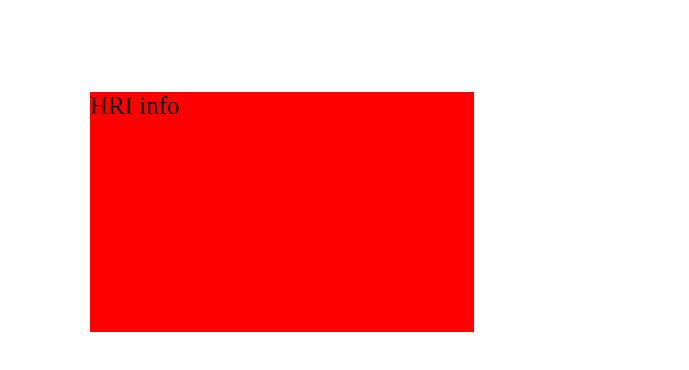
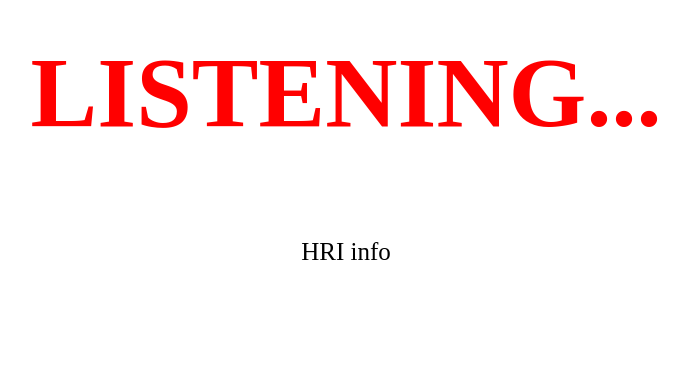
Before and after one commit to dvargasfr/rosbridge_basic, a plain HTML site: page src/index.html in a window 1280 px wide. Shown: the part 148-518 px from the top of the page, without its empty margins (294-983 px from the left). Drawn offline with Linux system fonts and the light colour scheme.

Commit message:
web for hri sciroc

```diff
--- a/src/css/index.css
+++ b/src/css/index.css
@@ -5,9 +5,17 @@ html, body {
 
 #hri_text {
   position: absolute;
-  width: 30%;
-  height: 30%;
+  top: 50%;
+  left: 50%;
+  transform: translate(-50%, -50%);
+}
+
+#is_listening_text {
+  position: absolute;
   top: 30%;
-  left: 30%;
-  background-color: red;
+  left: 50%;
+  transform: translate(-50%, -50%);
+  font-size: 100px;
+  font-weight: bold;
+  color: red;
 }
--- a/src/index.html
+++ b/src/index.html
@@ -18,6 +18,7 @@
 </head>
 
 <body>
+  <div id="is_listening_text">LISTENING...</div>
   <div id="hri_text">HRI info</div>
 
   <script>
@@ -46,10 +47,26 @@
       messageType : 'std_msgs/String'
     });
 
+    var is_listening = new ROSLIB.Topic({
+      ros : ros,
+      name : '/is_listening',
+      messageType : 'std_msgs/Bool'
+    });
+
     hri_listener.subscribe(function(message) {
       cnt++;
-      console.log('Received message on ' + hri_listener.name + ': ' + message.data + " - " + cnt);
       document.getElementById("hri_text").innerHTML = message.data + " " + cnt;
+    });
+
+    is_listening.subscribe(function(message) {
+      console.log('Received message on ' + is_listening.name + ': ' + message.data);
+      if (message.data == true){
+        console.log('true processed');
+        document.getElementById("is_listening_text").style.visibility = "visible";
+      }else{
+        console.log('false processed');
+        document.getElementById("is_listening_text").style.visibility = "hidden";
+      }
     });
 
   </script>
```
